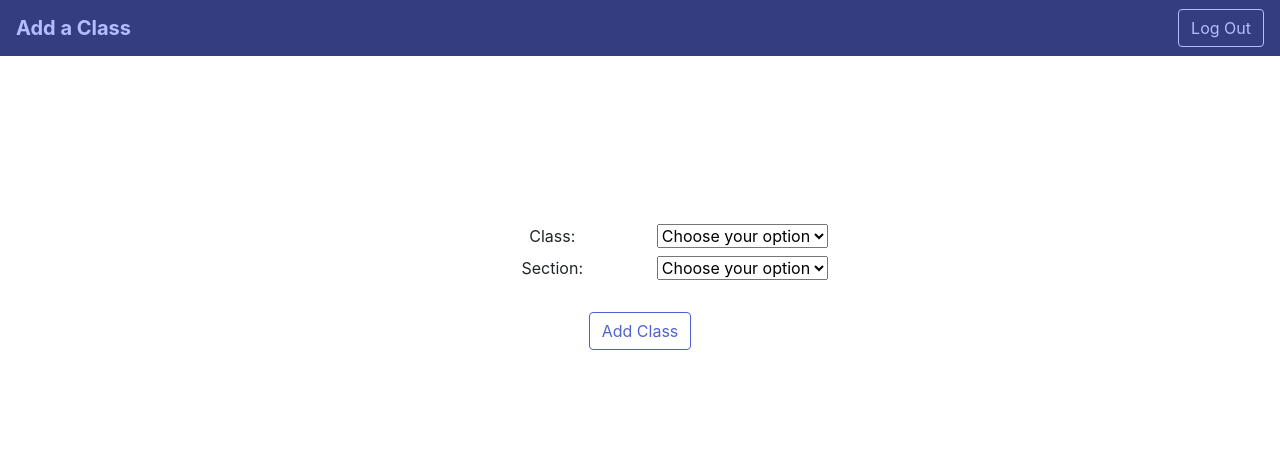
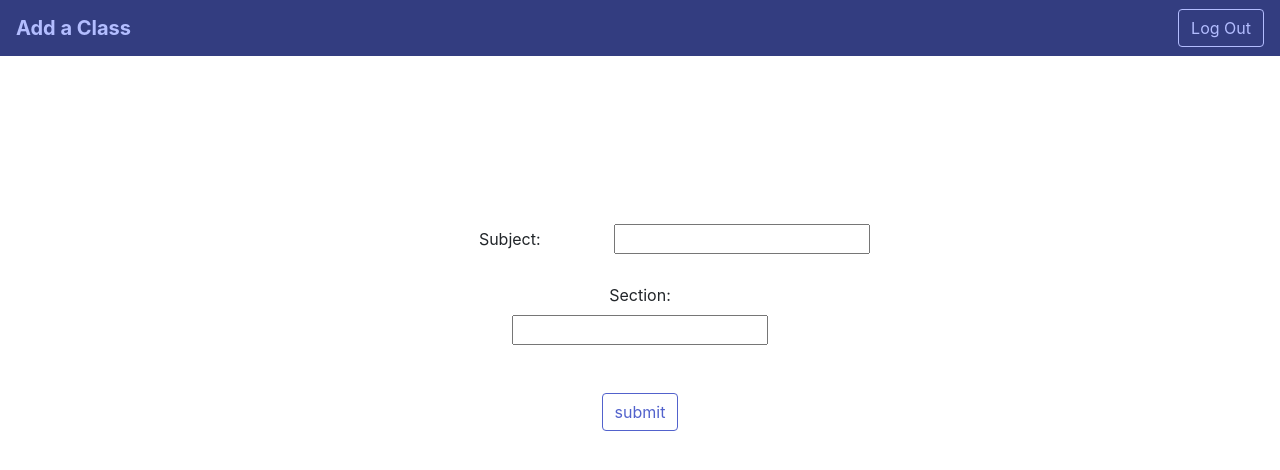
Before and after one commit to paolo-ortiz/CS122-Project, a PHP site: page /add_class.php in a window 1280 px wide. Shown: the top 470 px of the page. Run offline with PHP 8.4, Linux system fonts and the light colour scheme.

Commit message:
Add files via upload

```diff
--- a/add_class.php
+++ b/add_class.php
@@ -1,3 +1,17 @@
+<?php
+
+	//connect to database
+	include('config/db_connect.php');
+
+	if(isset($_GET['submit'])) {
+		echo $_GET['subject'];
+		echo $_GET['section'];
+	}
+
+
+
+ ?>
+
 <!DOCTYPE html>
 
 <head>
@@ -37,25 +51,27 @@
             <!-- <input type=text placeholder="Class" name= className> -->
             <!-- <div style="text-align:center; align:center"> -->
             <br><br><br><br><br><br>
-                <label>Class:</label>
-                <select name=className class="browser-default">
-                    <option value="" disabled selected>Choose your option</option>
-                    <option name="className" value=Science>className</option>
-                    <option name="className" value=Math>className</option>
-                    <option name="className" value=PE>className</option>
-                    <option name="className" value=English>className</option>
-                </select>
+
+
+                <!-- FORM TO GET SUBJECT -->
+                <label>Subject:</label>
+                <form class="white" action="add_class.php" method="GET">
+                	<input type="text" name="subject">
+                </form>
+
                 <br>
+
+                 <!-- FORM TO GET SECTION -->
                 <label>Section:</label>
-                <select name=secName class="browser-default">
-                    <option value=secName disabled selected>Choose your option</option>
-                    <option value=A name="secName">secName</option>
-                    <option value=B name="secName">secName</option>
-                    <option value=C name="secName">secName</option>
-                    <option value=D name="secName">secName</option>
-                </select>
+                <form class="white" action="add_class.php" method="GET">
+                	<input type="text" name="section">
+                </form>
+
+
                 <br><br>
-                <button class="btn btn-outline-light my-2 my-sm-0" style="border-color:#5262CC; color:#5262CC;" type="submit">Add Class</button>
+                <!-- <button class="btn btn-outline-light my-2 my-sm-0" style="border-color:#5262CC; color:#5262CC;" type="submit">Add Class</button> -->
+
+                <input type="submit" name="submit" value="submit" class="btn btn-outline-light my-2 my-sm-0" style="border-color:#5262CC; color:#5262CC;">
 
             <!-- </div> -->
         </form>
--- /dev/null
+++ b/config/db_connect.php
@@ -0,0 +1,10 @@
+<?php
+
+	//connect to database
+	$conn = mysqli_connect('localhost','paolo','password','csProject');
+	//check connection
+	if (!$conn) {
+		echo 'Connection Error: ' . mysqli_connect_error();
+	}
+
+ ?>
```
Also changed, not shown: edit_class.php (+52 -0 lines), index.php (+8 -0 lines), remove_class.php (+12 -21 lines).
